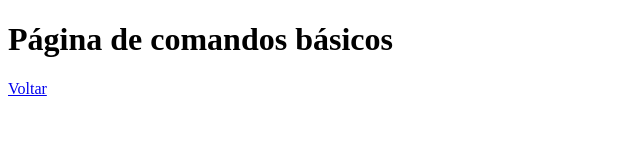
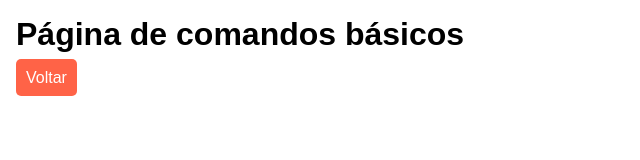
Before and after one commit to LetFa/marcacao_layout_web, a plain HTML site: page paginas/comandos_basicos.html in a window 1280 px wide. Shown: the whole page, without its empty margins (0-640 px from the left). Drawn offline with Linux system fonts and the light colour scheme.

Commit message:
código html

```diff
--- a/paginas/comandos_basicos.html
+++ b/paginas/comandos_basicos.html
@@ -5,9 +5,10 @@
     <meta http-equiv="X-UA-Compatible" content="IE=edge">
     <meta name="viewport" content="width=device-width, initial-scale=1.0">
     <title>Comandos Básicos</title>
+    <link rel="stylesheet" href="../style.css">
 </head>
 <body>
     <h1>Página de comandos básicos</h1>
-    <a href="../index.html">Voltar</a>
+    <a class="btn" href="../index.html">Voltar</a>
 </body>
 </html>
--- a/style.css
+++ b/style.css
@@ -1,7 +1,24 @@
-h1 {
+* {
+   margin: 0px;
+   padding: 0px;
+   box-sizing: border-box;
+   font-family: "Arial";
+}
+
+h1{
+    margin: 1rem;
+}
+
+ol {
+  margin: 2rem;
+}
+
+.btn{
+    background-color: tomato;
+    padding: 10px;
     color: #fff;
-    background-color: red;
+    margin: 1rem;
     border-radius: 5px;
-    padding: 10px 10px;
-    width: 190px;
+    text-decoration: none;
+    cursor: pointer;
 }
```
Also changed, not shown: index.html (+2 -0 lines).
